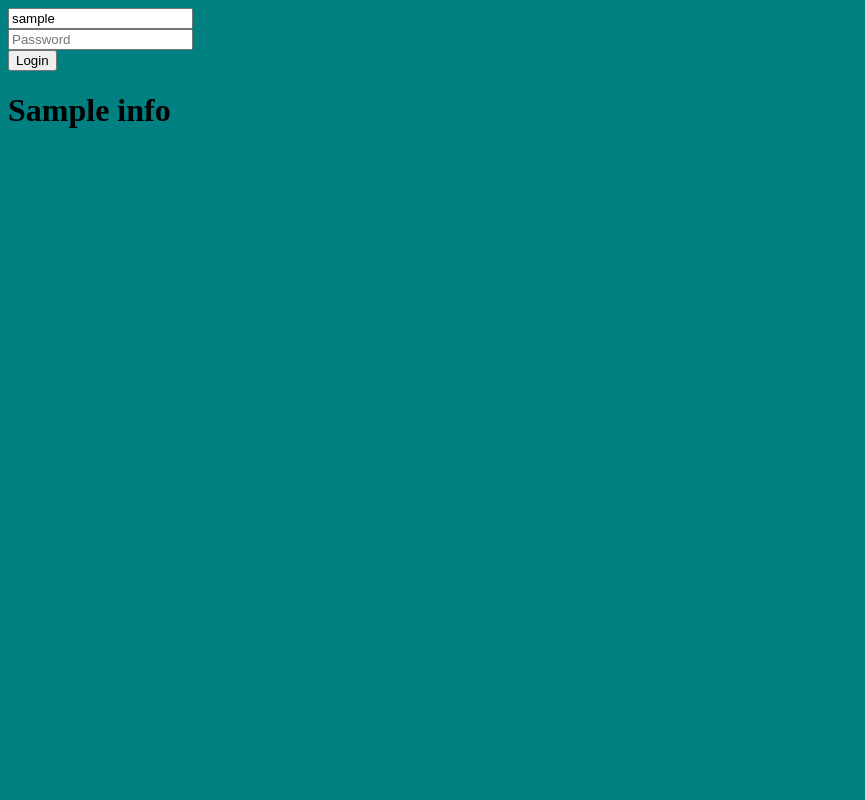
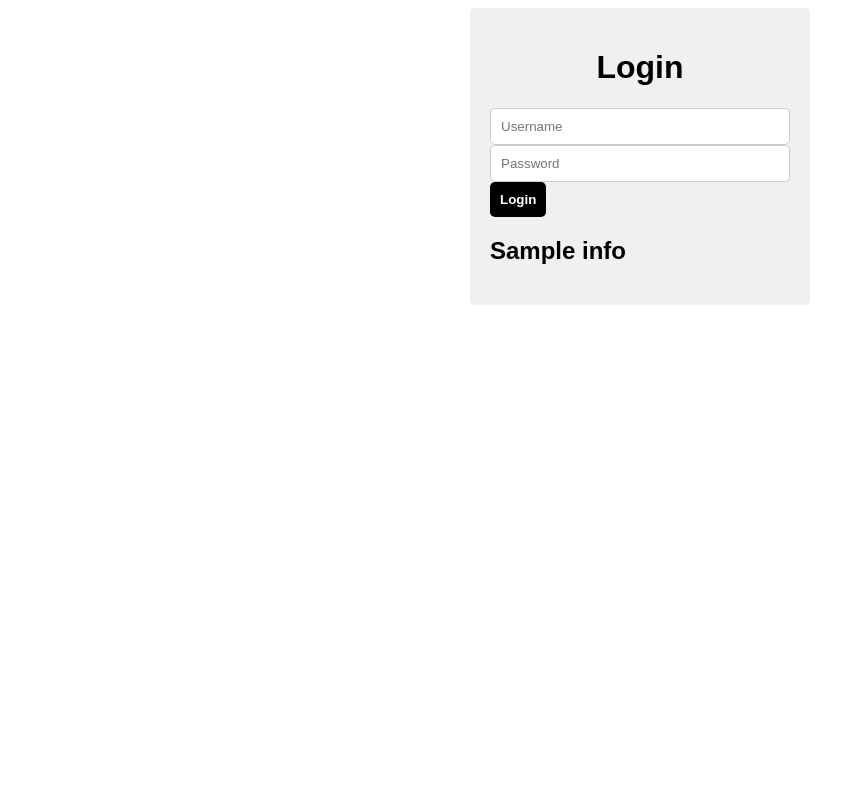
Before and after one commit to aarshps/aarsh-resume-screening, a Flask app: template app/templates/login.html in a window 1280 px wide. Shown: the whole page, without its empty margins (0-865 px from the left). Run offline with Flask 2, Linux system fonts and the light colour scheme; the template is opened without the code that fills it: most values are stand-ins (such as "Sample title", 1, 10 or a date in 2020).

Commit message:
Added a css file for login page updated login page

```diff
--- /dev/null
+++ b/app/static/styles/login.css
@@ -0,0 +1,33 @@
+body {
+    background-color: #ffffff;
+    font-family: Arial, sans-serif;
+}
+
+.container {
+    width: 300px;
+    margin: 0 auto;
+    padding: 20px;
+    background-color: #f0f0f0;
+    border-radius: 5px;
+}
+
+h1 {
+    text-align: center;
+}
+
+.input-field {
+    width: 100%;
+    padding: 10px;
+    border: 1px solid #ccc;
+    border-radius: 5px;
+}
+
+.submit-button {
+    background-color: #000000;
+    color: #ffffff;
+    font-weight: bold;
+    padding: 10px;
+    border: none;
+    cursor: pointer;
+    border-radius: 5px;
+}
--- a/app/templates/login.html
+++ b/app/templates/login.html
@@ -1,15 +1,20 @@
-<!DOCTYPE html>
-<html lang="en">
+<html>
+
 <head>
-    <meta charset="UTF-8">
-    <title>Login Page</title>
+  <title>Resume-screener</title>
+  <link rel= "stylesheet" type= "text/css" href= "{{ url_for('static',filename='styles/login.css') }}">
 </head>
-<body bgcolor="teal">
-  <form action="/form_login" method="post">
-    <input name='username' placeholder="Username" type="text" value={{username}}><br>
-    <input name='password' placeholder="Password" type="password"><br>
-    <input type="submit" value="Login">
-  </form>
-  <h1>{{info}}</h1>
+
+<body>
+  <div class="container">
+    <h1>Login</h1>
+    <form action="/form_login" method="post">
+      <input type="text" name="username" placeholder="Username" class="input-field">
+      <input type="password" name="password" placeholder="Password" class="input-field">
+      <input type="submit" value="Login" class="submit-button">
+    </form>
+    <h2>{{info}}</h2>
+  </div>
 </body>
+
 </html>
```
